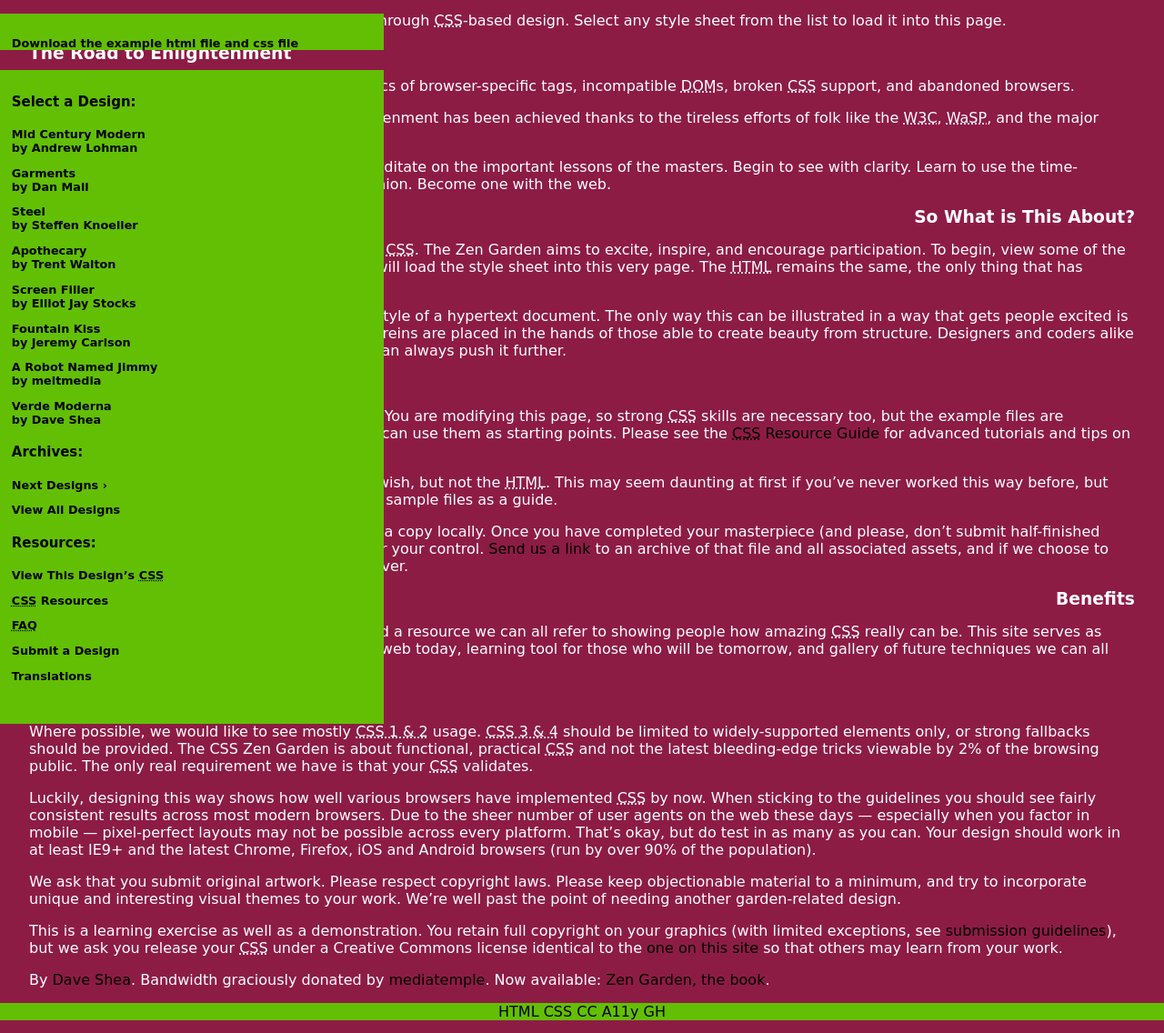
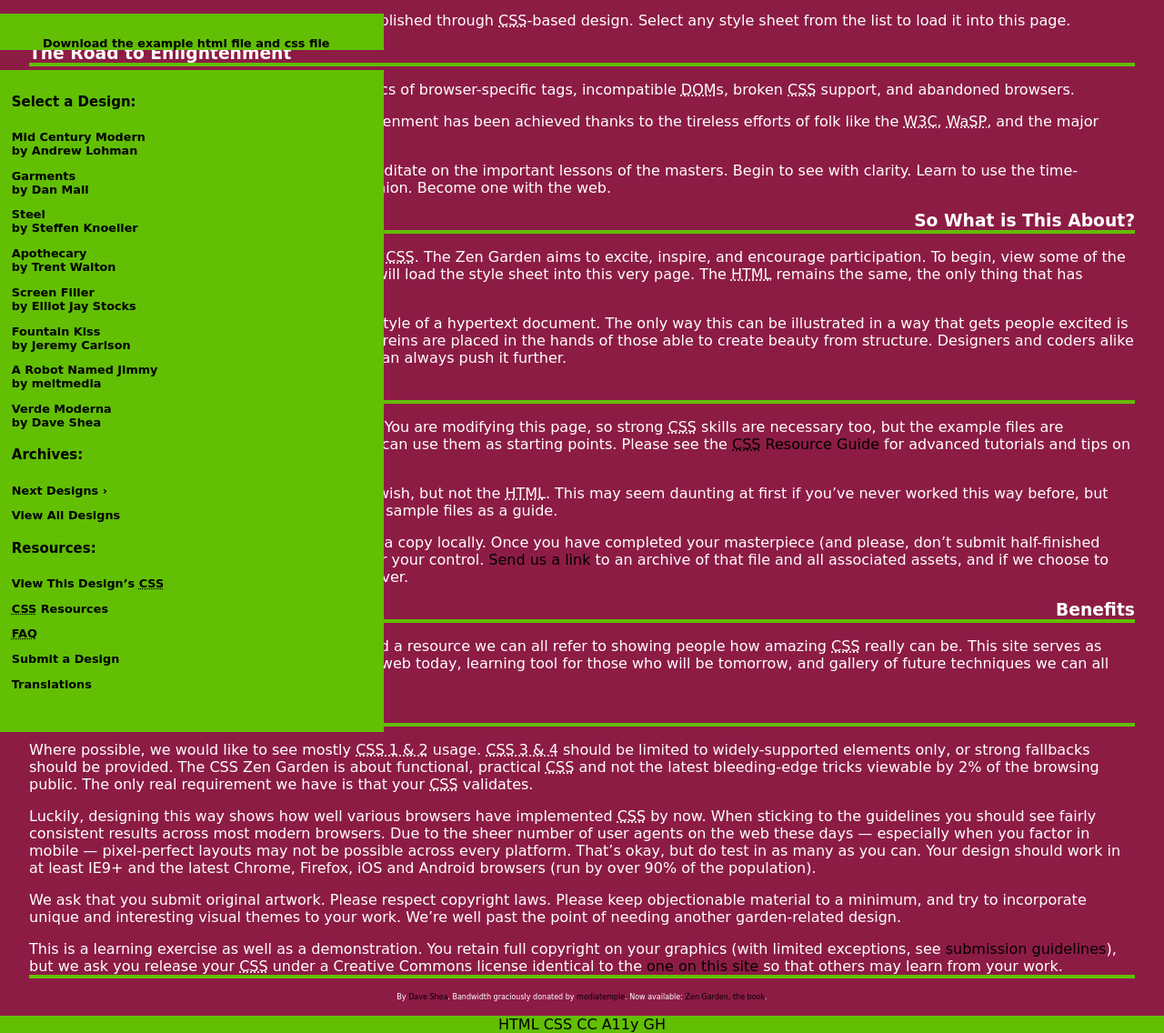
Before and after one commit to Lau1259/advacecss, a plain HTML site: page index.html in a window 1280 px wide. Shown: the part 73-1209 px from the top of the page at 91% size. Drawn offline with Linux system fonts and the light colour scheme.

Commit message:
Added the bars under the headings

```diff
--- a/scss/partials/_layout.scss
+++ b/scss/partials/_layout.scss
@@ -56,3 +56,8 @@ aside {
     display: block;
   }
 }
+
+h3,
+.requirements p:nth-child(5){
+  border-bottom: .25em solid $green;
+}
--- a/scss/partials/_typography.scss
+++ b/scss/partials/_typography.scss
@@ -77,6 +77,21 @@ aside{
   text-align: right;
 }
 
+.summary{
+  text-align: center;
+}
+
+.requirements p:last-child{
+  text-align: center;
+  font-size: .5em;
+  max-width: 50vw;
+  margin: 0 auto;
+}
+
+.requirements{
+  padding-bottom: 1em;
+}
+
 footer {
   text-align: center;
 }
```
Also changed, not shown: scss/style.css, 1 other file.
